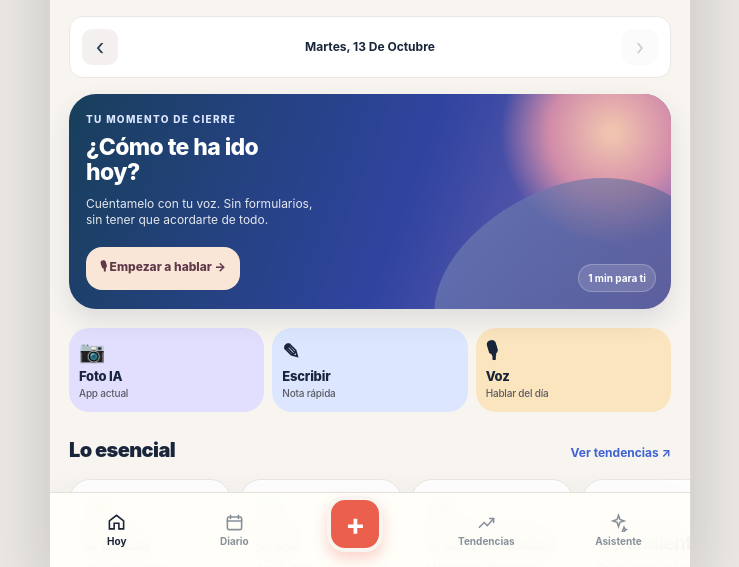
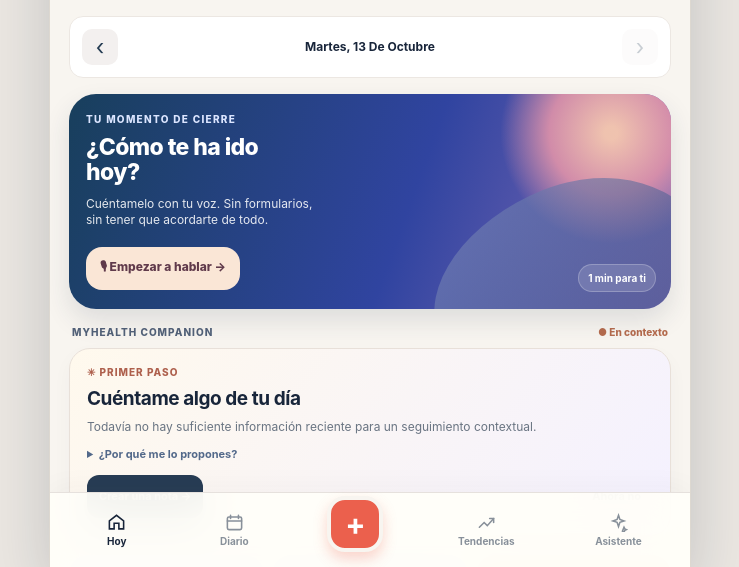
Before and after one commit to gmorenojorge/myhealth-os-demo, a plain HTML site: page lab.html in a window 1280 px wide. Shown: the part 233-800 px from the top of the page, without its empty margins (270-1009 px from the left). Drawn offline with Linux system fonts and the light colour scheme.

Commit message:
Update lab.html

```diff
--- a/lab.html
+++ b/lab.html
@@ -171,4 +171,4 @@
 };
 (async()=>{try{db=await openDB();await refresh()}catch(e){console.error(e);$('heroTitle').textContent='No se pudo abrir el diario';$('heroText').textContent='Tu navegador ha bloqueado el almacenamiento. Abre esta página en Safari para continuar.';toast('Almacenamiento no disponible: no se podrán guardar notas.')}})();
 })();
-</script><script src="./lab-nutrition.js" defer></script><script src="./lab-companion-011." defer></script></body></html>
+</script><script src="./lab-nutrition.js" defer></script><script src="./lab-companion-011.js" defer></script></body></html>
```
